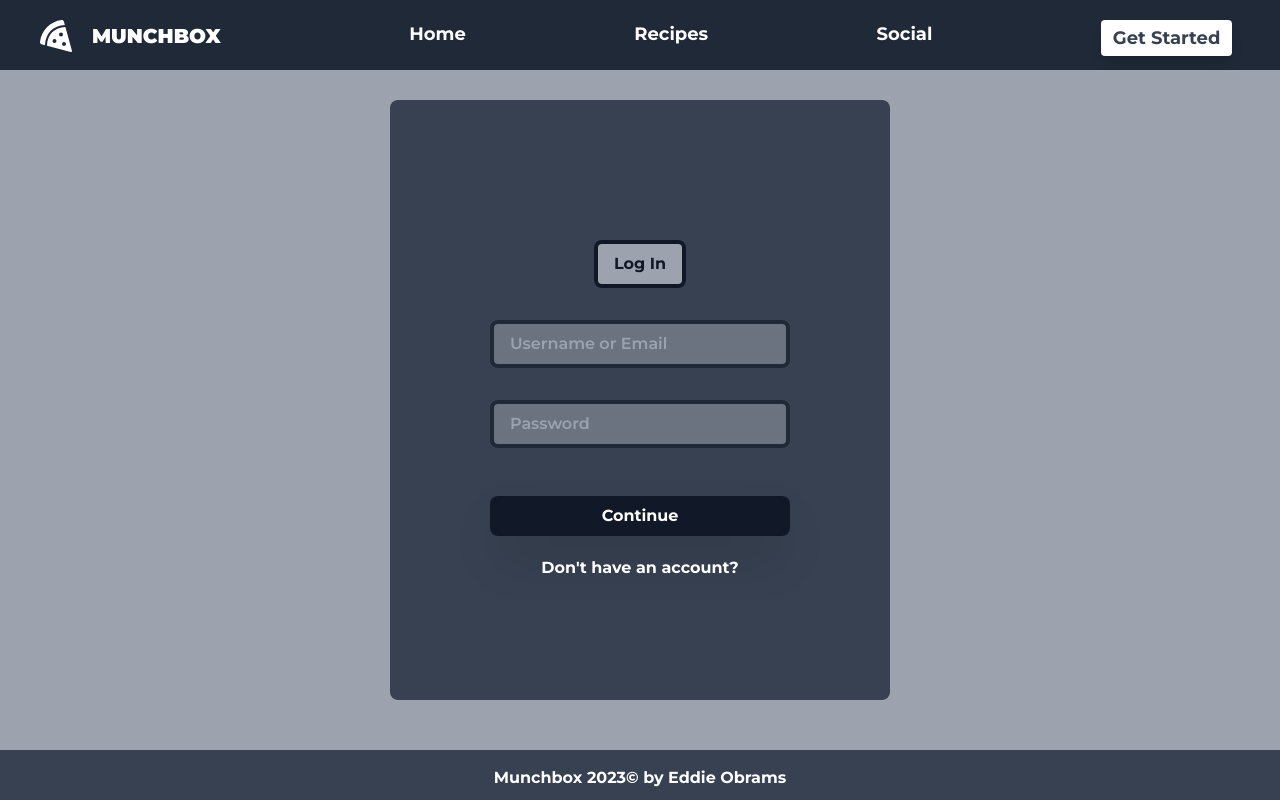
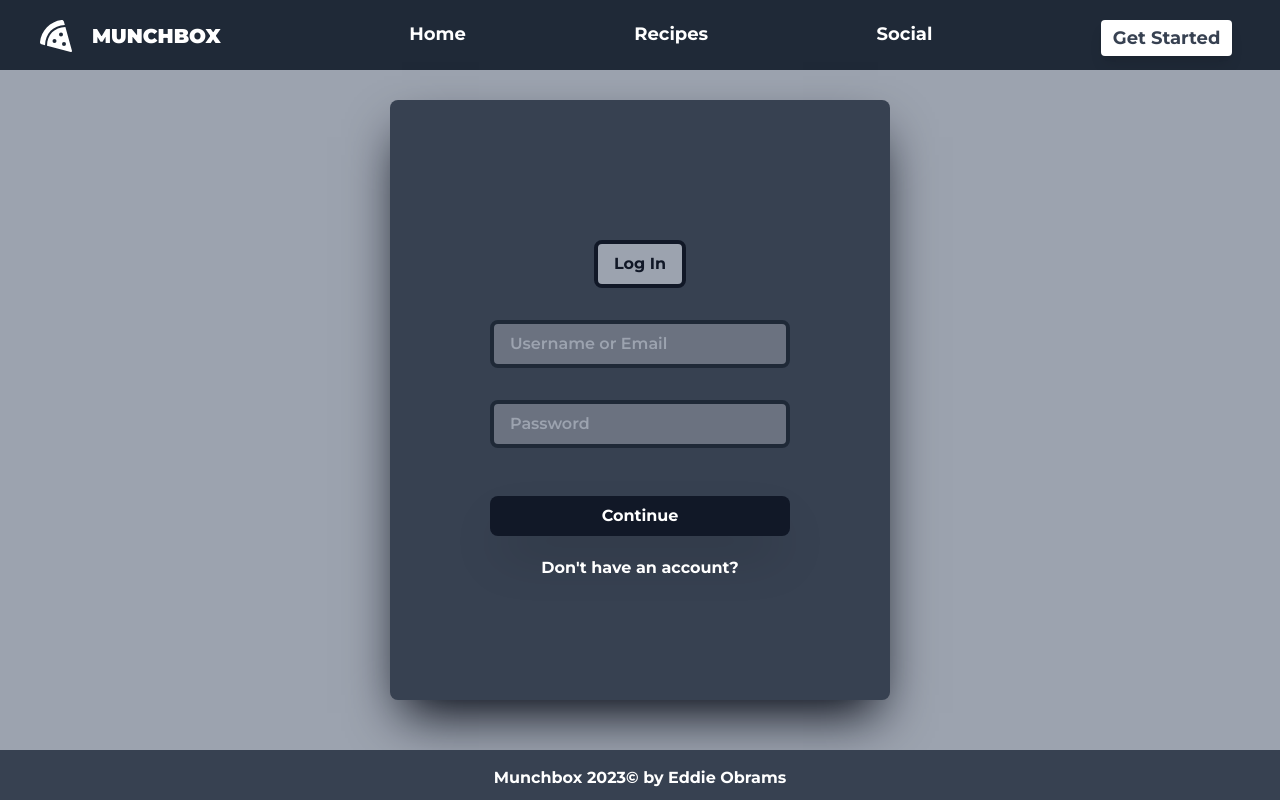
Before and after one commit to smarbo/munchbox, a React (Create React App) app: page /auth in a window 1280 px wide. Built offline with nearby package versions, Linux system fonts and the light colour scheme.

Commit message:
added shadow to auth container

```diff
--- a/src/routes/Authentication.js
+++ b/src/routes/Authentication.js
@@ -187,7 +187,7 @@ export default function Authentication() {
     return (
         <div className="Authentication w-full min-h-screen">
             <Navbar />
-            <div className="AUTHCONTAINER justify-center items-center absolute top-[50%] left-[50%] rounded-lg flex flex-col -translate-y-[50%] -translate-x-[50%] bg-gray-700 w-[300px] md:w-[400px] lg:w-[500px] h-[450px] lg:h-[600px]">
+            <div className="AUTHCONTAINER justify-center shadow-2xl shadow-gray-950 items-center absolute top-[50%] left-[50%] rounded-lg flex flex-col -translate-y-[50%] -translate-x-[50%] bg-gray-700 w-[300px] md:w-[400px] lg:w-[500px] h-[450px] lg:h-[600px]">
                 {loginToggled ? <LoginForm /> : <SignupForm />}
                 <button
                     className={`relative text-white font-bold hover:underline ${
```
